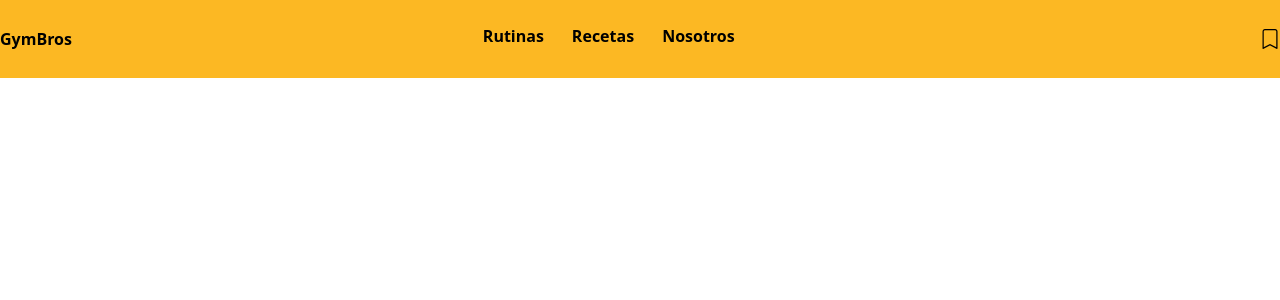
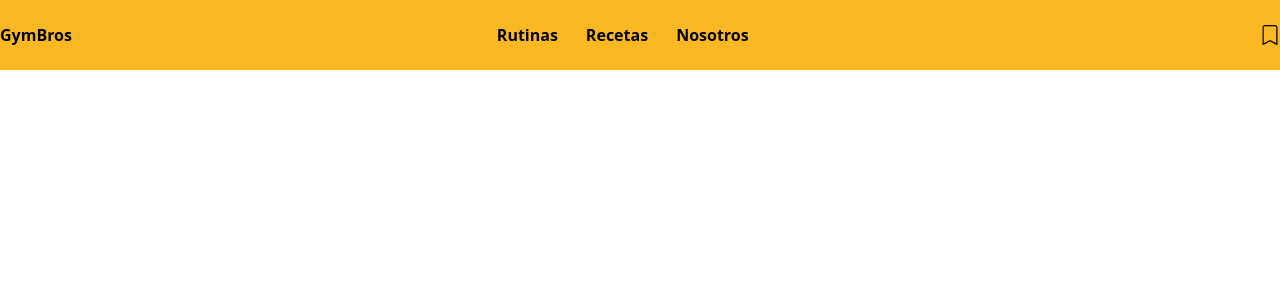
Before and after one commit to saintmrti/ProyectoGymBros, a React (Vite) app: page / in a window 1280 px wide. Shown: the top 300 px of the page. Built offline with nearby package versions, Linux system fonts and the light colour scheme.

Commit message:
cambios en navbar, más personalizada

```diff
--- a/src/components/navbar/NavBar.jsx
+++ b/src/components/navbar/NavBar.jsx
@@ -10,24 +10,24 @@ const Navbar = () => {
 
   return (
     <>
-      <nav className='navbar py-6 relative'>
+      <nav className='navbar py-5 relative'>
         <div className='container mx-auto flex items-center px-8 xl:px-0 font-bold'>
           <h1 className='flex flex-grow'><a href="">GymBros</a></h1>
           <div className='flex lg:hidden'>
             <button onClick={openMenu}><i className='bi bi-list' style={{fontSize: 25}}></i></button>
           </div>
-          <div id='menu' className='lg:flex hidden flex-grow justify-between absolute lg:relative lg:top-0 top-20'>
-            <ul className='flex'>
-              <li className='mr-7'>
+          <div id='menu' className='lg:flex hidden flex-grow justify-between items-center absolute lg:relative lg:top-0 top-20 w-full lg:w-auto left-0 p-7 lg:p-0'>
+            <ul className='flex flex-col lg:flex-row'>
+              <li className='mr-7 mb-7 lg:mb-0'>
                 <a href="">Rutinas</a>
               </li>
-              <li className='mr-7'>
+              <li className='mr-7 mb-7 lg:mb-0'>
                 <a href="">Recetas</a>
               </li>
-              <li>
+              <li className='mb-7 lg:mb-0'>
                 <a href="">Nosotros</a>
               </li>
-              <li className='visible lg:invisible ml-7'>
+              <li className='visible lg:invisible'>
                 <a href="">Guardados</a>
               </li>
             </ul>
```
